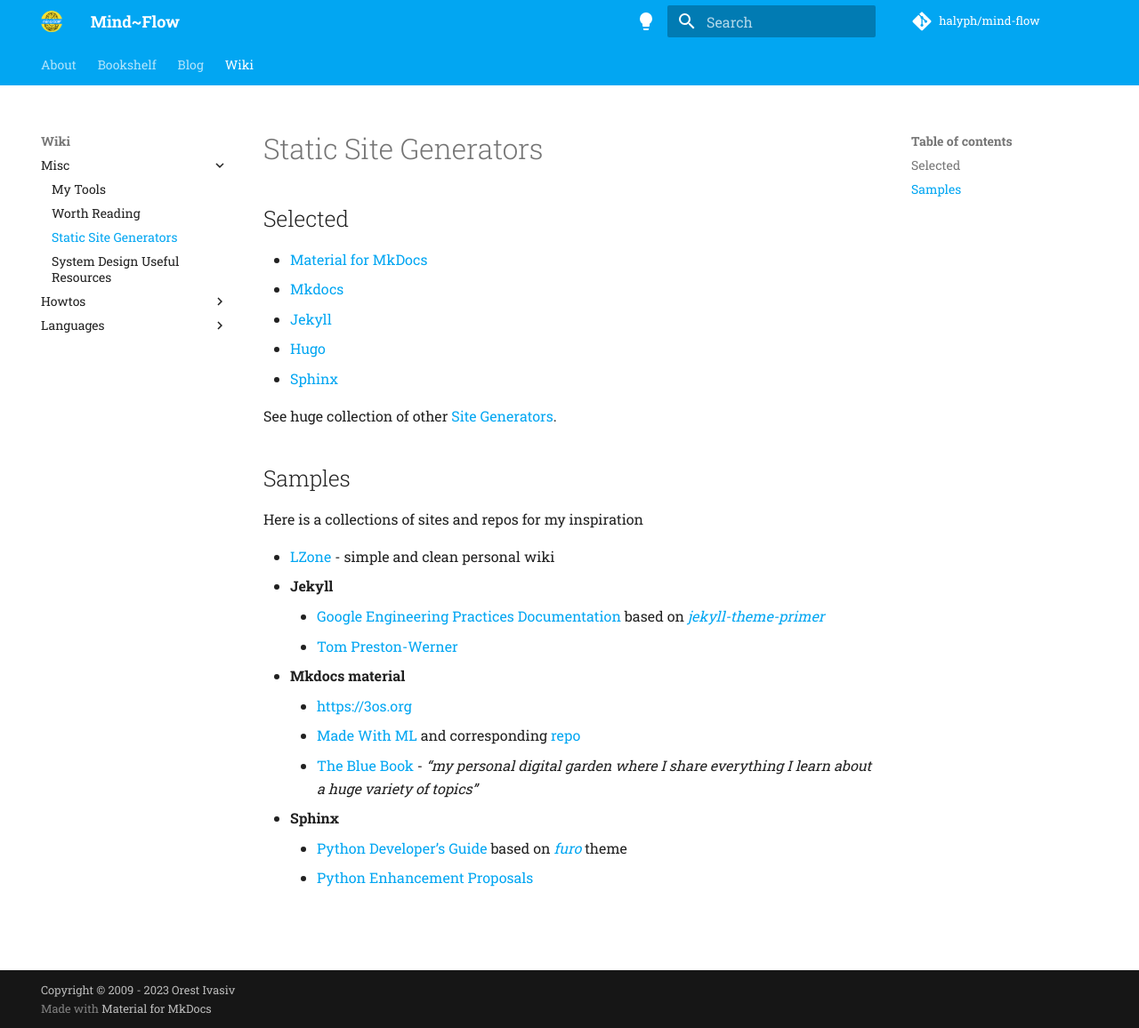
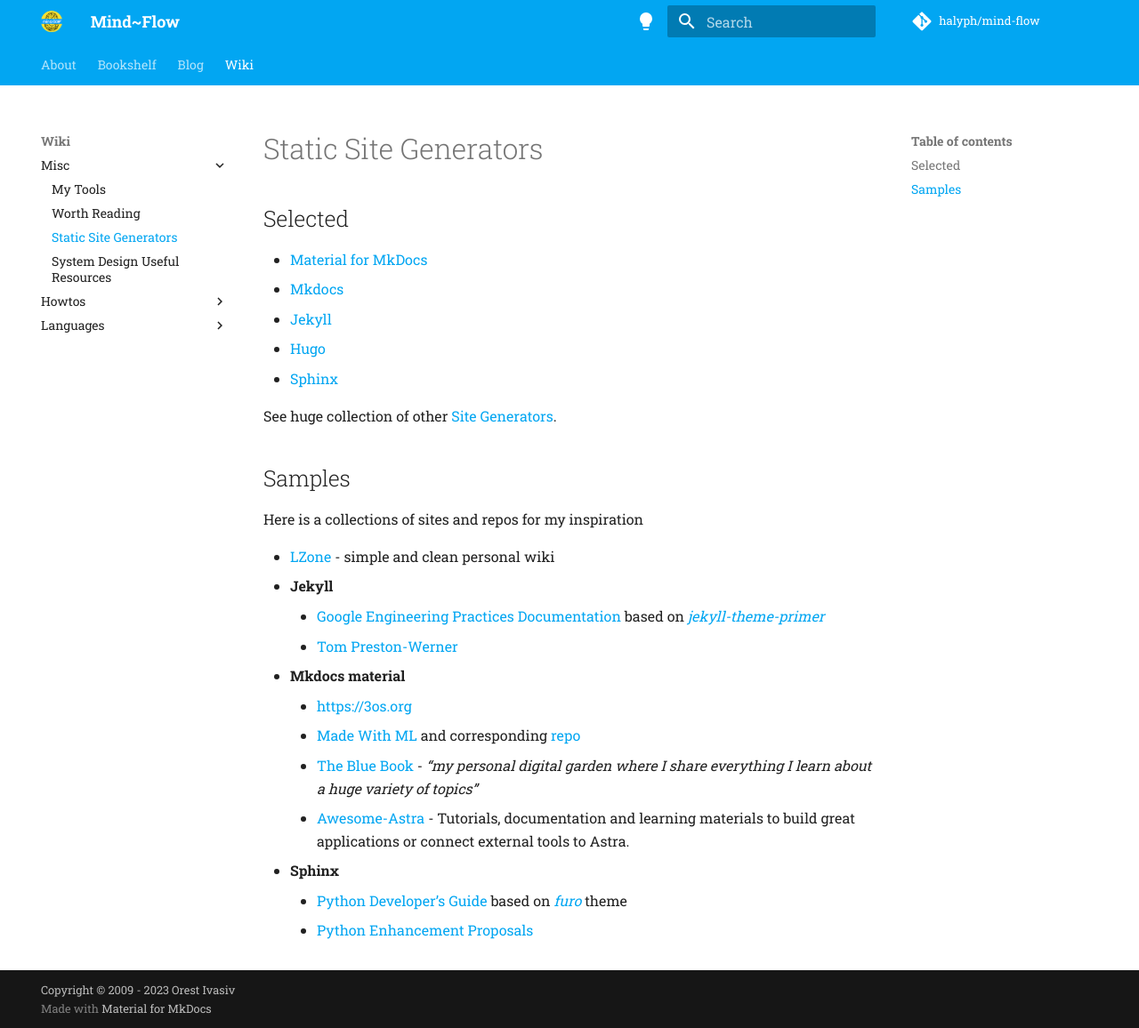
Before and after one commit to halyph/mind-flow, an MkDocs documentation site: the page built from docs/wiki/misc/site-generators.md, in a window 1280 px wide and 1156 px high. Shown: the whole window at 89% size. Built offline with MkDocs 1.6.1 and Material for MkDocs 9.7.7, drawn with Linux system fonts in a browser that asks for light colours; comment, search, counter and statistics services are not loaded.

Commit message:
Updated site gen wiki

```diff
--- a/docs/wiki/misc/site-generators.md
+++ b/docs/wiki/misc/site-generators.md
@@ -22,6 +22,7 @@ Here is a collections of sites and repos for my inspiration
   - https://3os.org
   - [Made With ML](https://madewithml.com) and corresponding [repo](https://github.com/GokuMohandas/mlops-course)
   - [The Blue Book](https://lyz-code.github.io/blue-book/) - *"my personal digital garden where I share everything I learn about a huge variety of topics"*
+  - [Awesome-Astra](https://awesome-astra.github.io/docs/pages/develop/languages/java/) - Tutorials, documentation and learning materials to build great applications or connect external tools to Astra.
 - **Sphinx**
   - [Python Developer’s Guide](https://devguide.python.org) based on *[furo](https://github.com/pradyunsg/furo)* theme
   - [Python Enhancement Proposals](https://peps.python.org)
```
